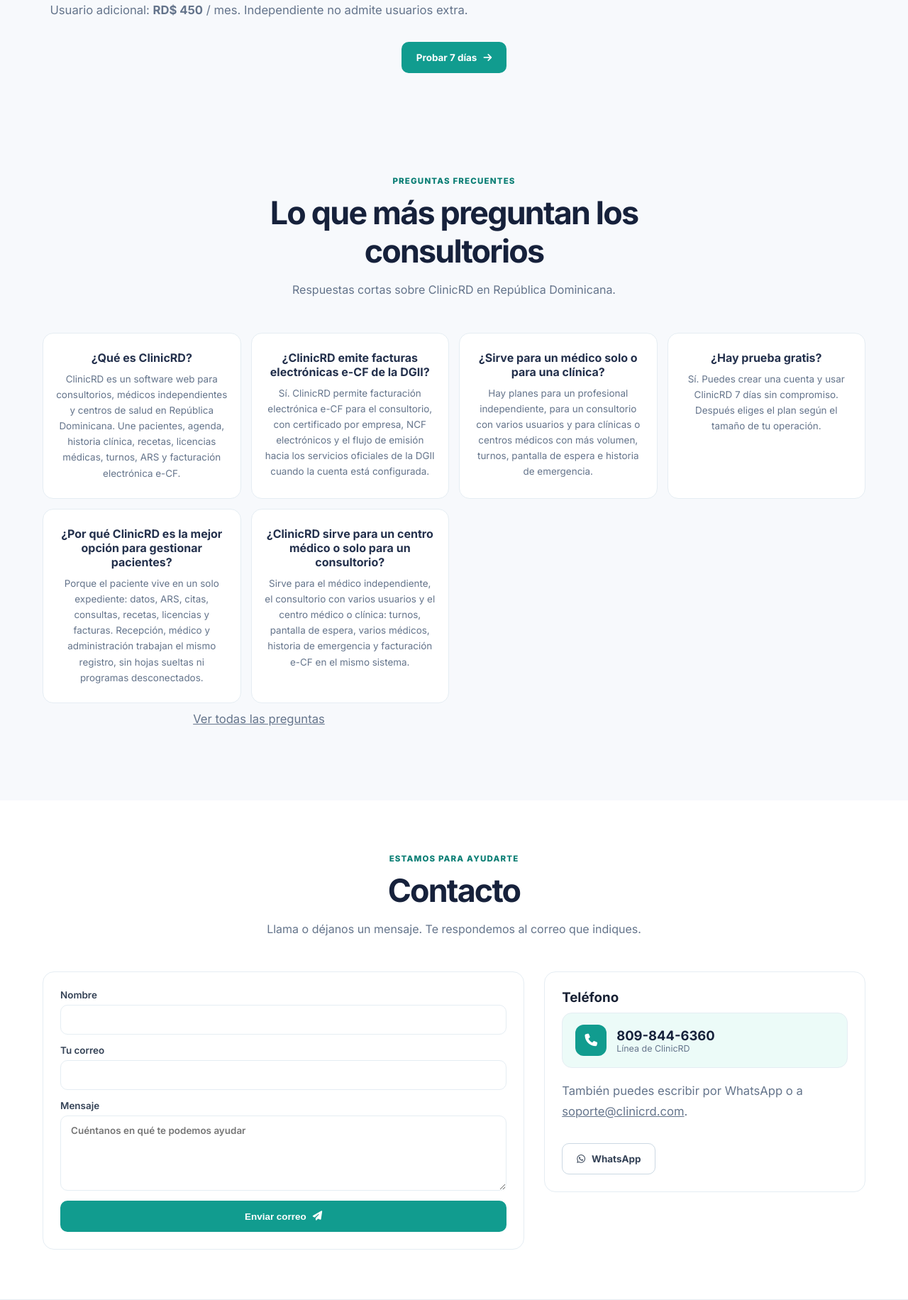
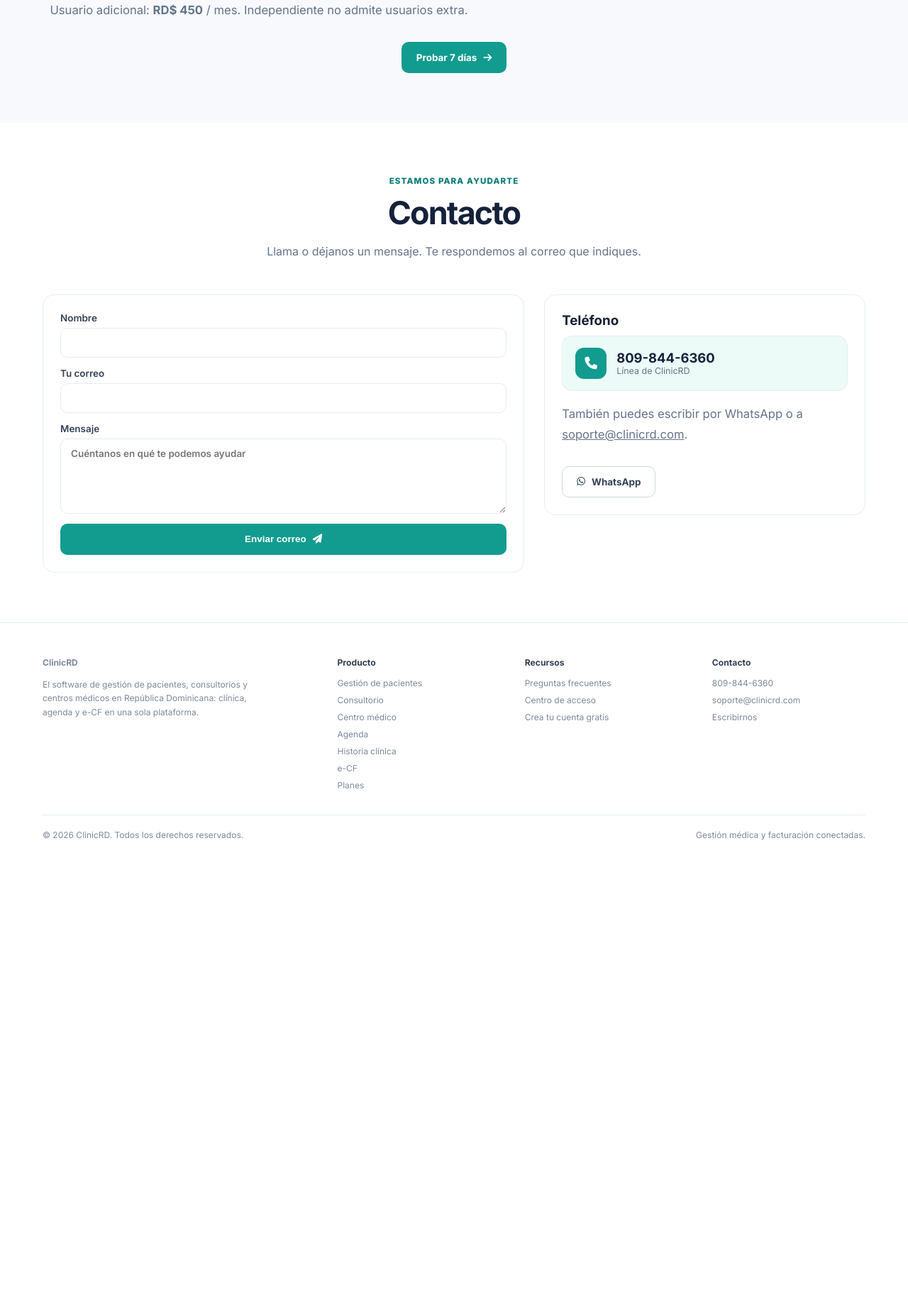
Before and after one commit to draramirezr/Facturacion-Medica, a Flask app: page / in a window 1280 px wide. Shown: the part 2629-4461 px from the top of the page at 71% size. After the commit the page ends 3813 px from the top, so only its background shows below. Run offline with Flask 3, Linux system fonts and the light colour scheme; some libraries are stand-ins or nearby versions.

Commit message:
fix: quitar el bloque de preguntas frecuentes de la portada.
La FAQ sigue en su página SEO; la home pasa de planes a contacto.

```diff
--- a/templates/inicio.html
+++ b/templates/inicio.html
@@ -410,25 +410,6 @@
             </div>
         </section>
 
-        <section class="section" id="preguntas">
-            <div class="container">
-                <header class="section-head">
-                    <span class="section-label">Preguntas frecuentes</span>
-                    <h2>Lo que más preguntan los consultorios</h2>
-                    <p>Respuestas cortas sobre ClinicRD en República Dominicana.</p>
-                </header>
-                <div class="features">
-                    {% for item in seo.faq if not item.ocultar_en_pagina %}
-                    <article class="feature">
-                        <h3>{{ item.pregunta }}</h3>
-                        <p>{{ item.respuesta }}</p>
-                    </article>
-                    {% endfor %}
-                </div>
-                <p class="hero-copy" style="text-align:center;margin-top:8px"><a href="{{ url_for('pagina_seo_preguntas_frecuentes') }}">Ver todas las preguntas</a></p>
-            </div>
-        </section>
-
         <section class="section section-white" id="contacto">
             <div class="container">
                 <header class="section-head">
```
